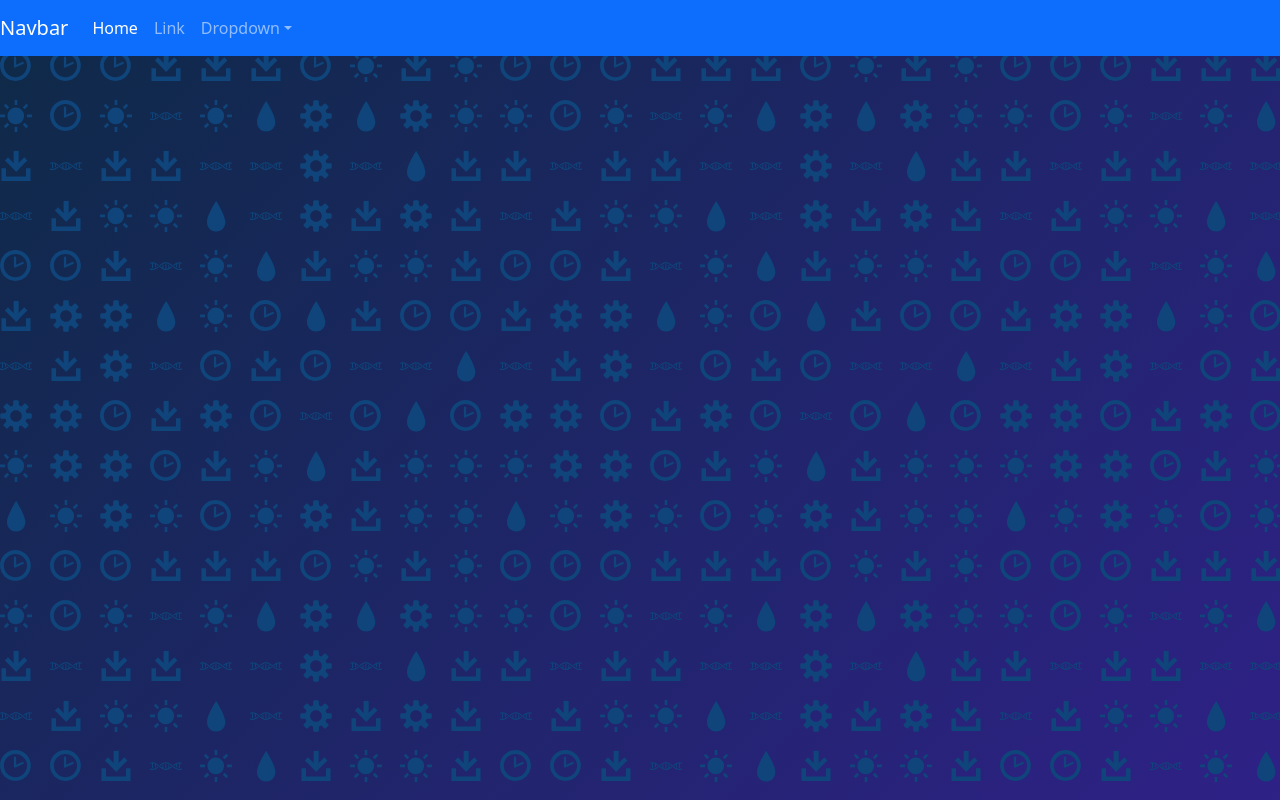
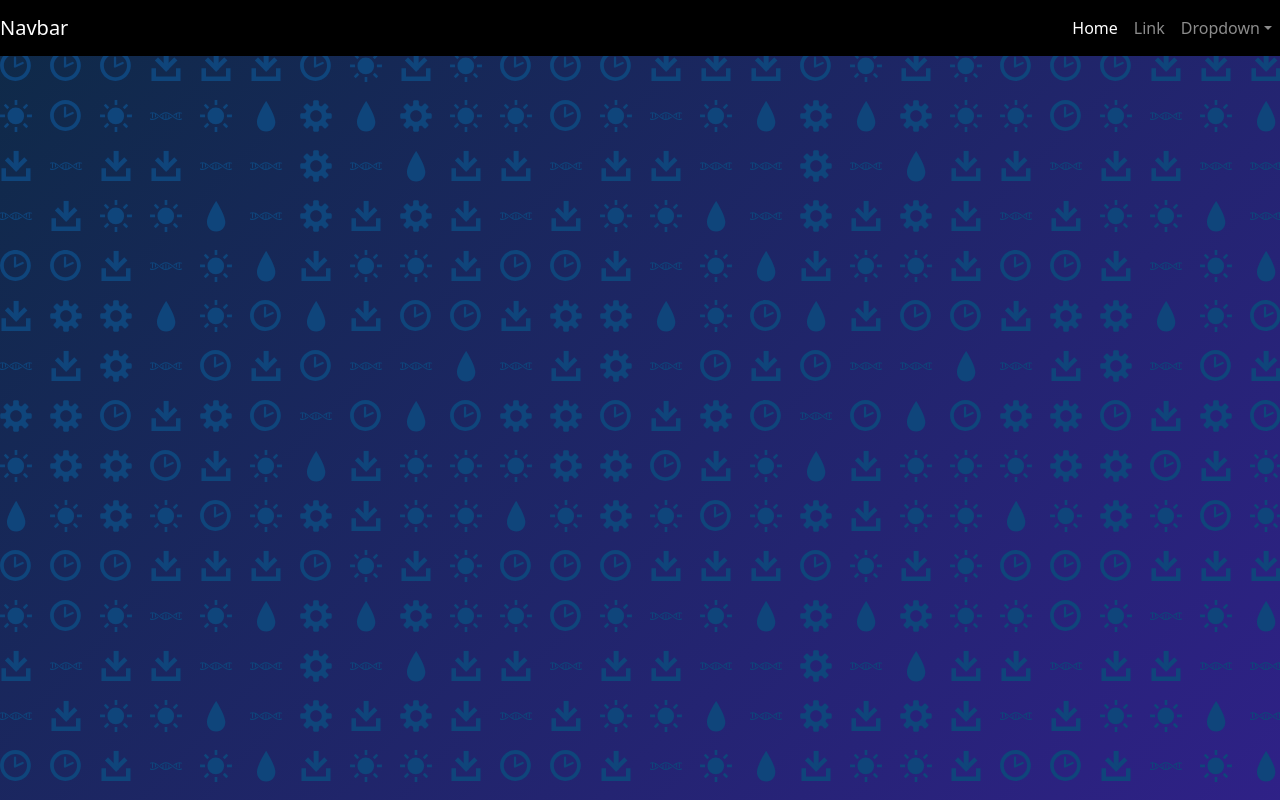
Before and after one commit to Alex20games/Alex20games.github.io, a plain HTML site: page index.html in a window 1280 px wide. Drawn offline with nearby package versions, Linux system fonts and the light colour scheme.

Commit message:
navbar edited

```diff
--- a/index.html
+++ b/index.html
@@ -8,12 +8,12 @@
     <link rel="stylesheet" href="css/style.css">
   </head>
   <body>
-    <nav class="navbar navbar-expand-md navbar-dark bg-primary">
+    <nav class="navbar navbar-expand-md navbar-dark bg-black">
         <a class="navbar-brand" href="#">Navbar</a>
         <button class="navbar-toggler d-lg-none" type="button" data-bs-toggle="collapse" data-bs-target="#collapsibleNavId" aria-controls="collapsibleNavId"
             aria-expanded="false" aria-label="Toggle navigation"></button>
         <div class="collapse navbar-collapse" id="collapsibleNavId">
-            <ul class="navbar-nav me-auto mt-2 mt-lg-0">
+            <ul class="navbar-nav me-auto mt-2 mt-lg-0 navbar-collapse justify-content-end">
                 <li class="nav-item">
                     <a class="nav-link active" href="#" aria-current="page">Home <span class="visually-hidden">(current)</span></a>
                 </li>
```
